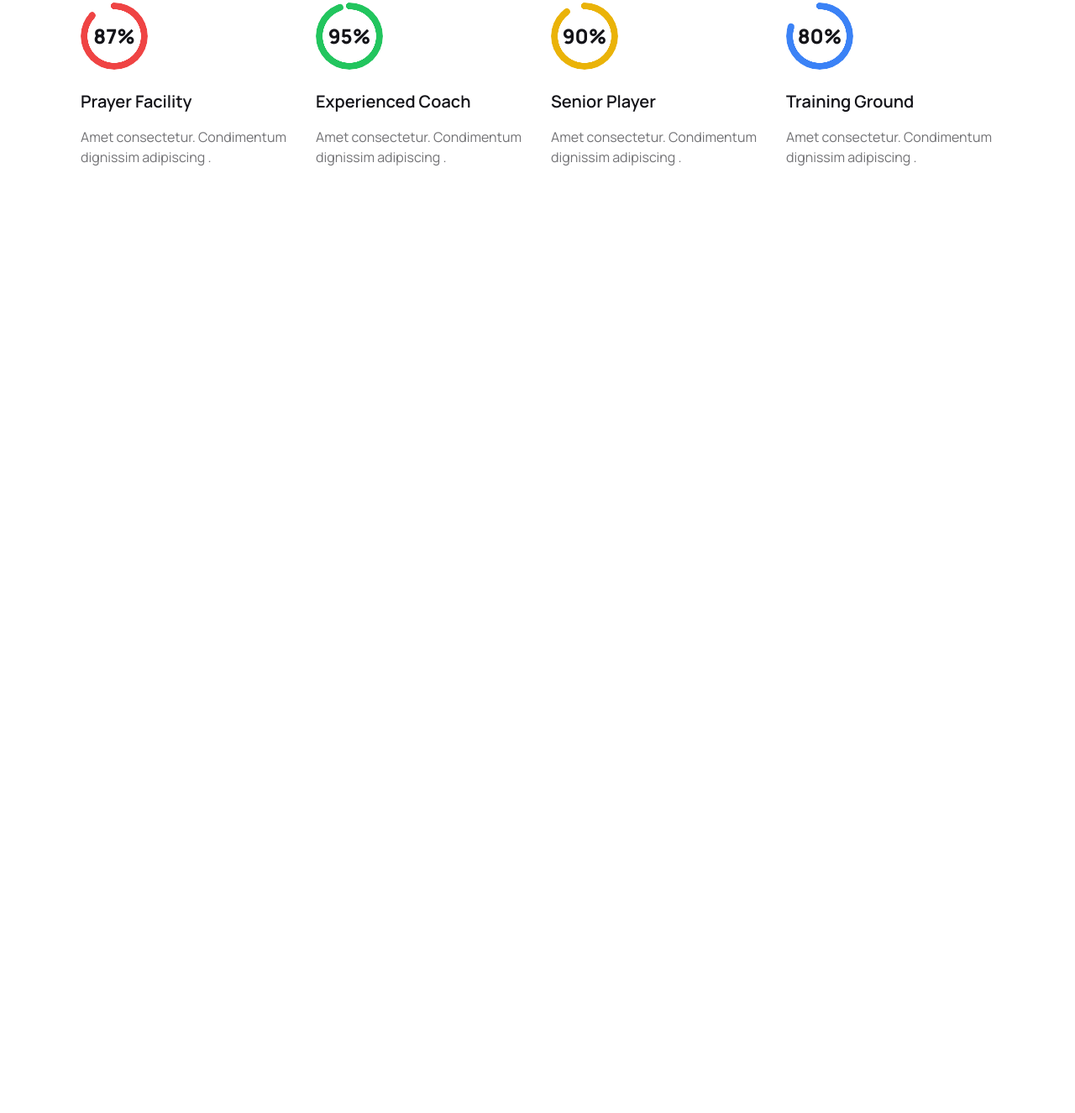
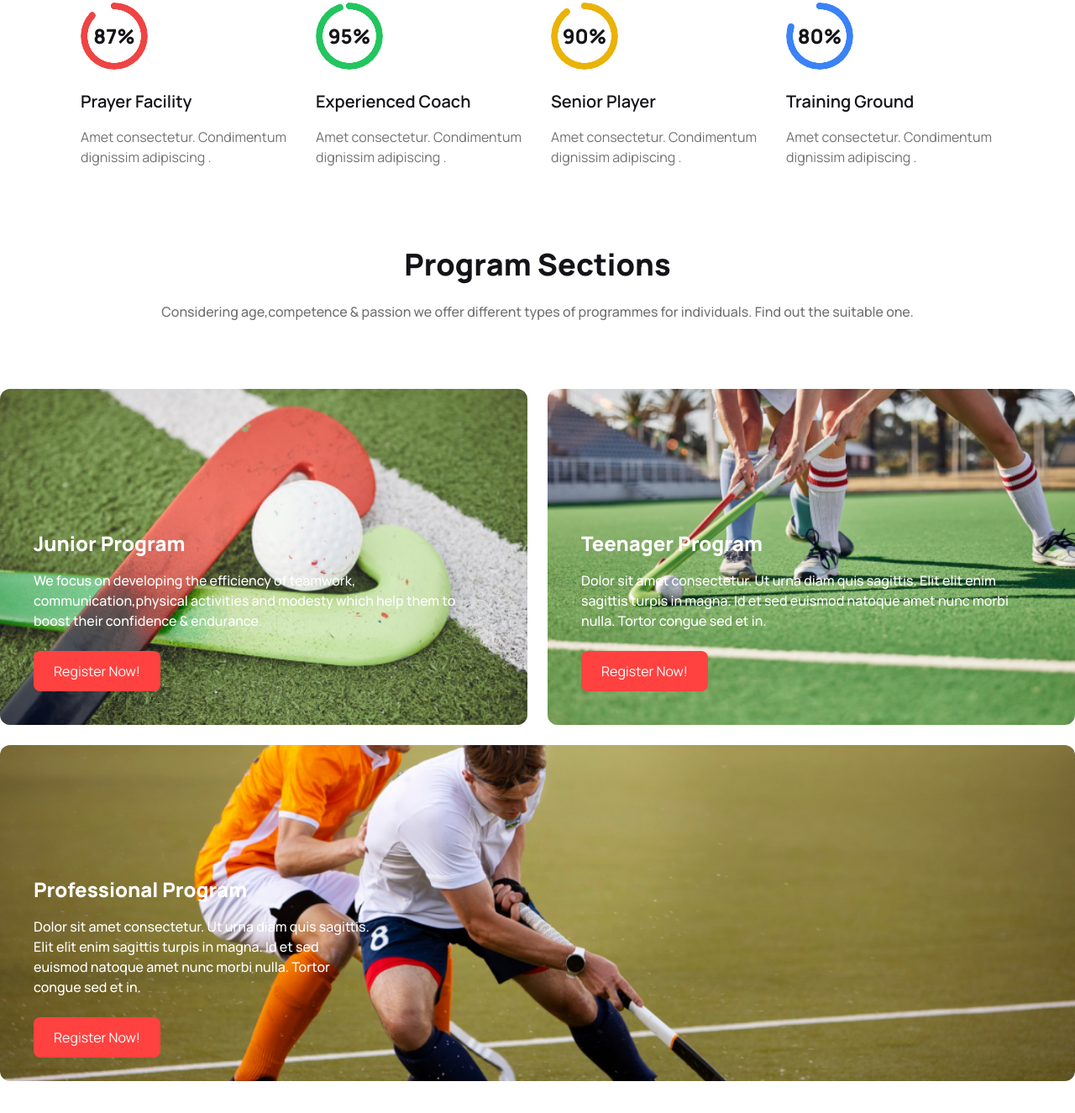
Before and after one commit to Tonmoy6657/Third-Assignment, a plain HTML site: page index.html in a window 1280 px wide. Shown: the part 1311-2636 px from the top of the page at 84% size. Before the commit the page ends 1510 px from the top, so only its background shows below. Drawn offline with nearby package versions, Linux system fonts and the light colour scheme.

Commit message:
program section completed

```diff
--- a/index.html
+++ b/index.html
@@ -130,13 +130,13 @@
         <!-- professional section start -->
         <section>
             <div>
-                <div class="text-center">
-                    <h2 class="text-4xl font-extrabold text-word-color mt-24 mb-6">Professional Hockeys Club</h2>
+                <div class="text-center mt-60 lg:mt-24 ">
+                    <h2 class="text-4xl font-extrabold text-word-color mb-6">Professional Hockeys Club</h2>
                     <p class="font-medium text-[#13131899]">Our club is committed to ensure safe & equal facilities
                         along with the best practice guidance. </p>
                 </div>
 
-                <div class="mt-12 px-24 grid grid-cols-4 gap-8">
+                <div class="mt-12 px-24 grid grid-cols-1 lg:grid-cols-4 gap-8">
                     <div>
                         <div class="radial-progress text-red-500 " style="--value:87;" role="progressbar"> <span
                                 class=" text-word-color text-2xl font-extrabold text-center">87%</span></div>
@@ -169,32 +169,55 @@
         <!-- program sections start -->
 
 
-        <!-- <section>
-            <div class="contain mx-auto">
-                <div>
+        <section>
+            <div class="contain mx-auto my-24">
+                <div class="text-center mb-20">
                     <h2 class="text-4xl font-extrabold text-word-color mt-24 mb-6">Program Sections</h2>
-                    <p class="font-medium text-[#13131899]">Dit amet consectetur. Condimentum dignissim adipiscing aliquam turpis placerat dolor. Purus urna in sit nullam proin. </p>
+                    <p class="font-medium text-[#13131899]">Considering age,competence & passion we offer different
+                        types of programmes for individuals. Find out the suitable one. </p>
                 </div>
-                <div class="grid grid-cols-2 ">
-                    <div class="bg-[linear-gradient(45deg,rgba(0,0,0,0.4),rgba(0,0,0,0.1)),url(./images/2.png)] bg-no-repeat  h-[350px] w-[600px]  text-white  rounded-xl px-10 pb-10 flex flex-col  justify-end items-start">
-                        <h2 class="text-2xl font-extrabold mb-4 col-span-1">Junior Program</h2>
-                        <p class="font-medium mb-6">Dolor sit amet consectetur. Ut urna diam quis sagittis. Elit elit enim sagittis turpis in magna. Id et sed euismod natoque amet nunc morbi nulla. Tortor congue sed et in.</p>
-                        <button class=" bg-primary-color px-6 py-3 text-white rounded-lg">Register Now!</button>
+                <div class="grid grid-cols-1 lg:grid-cols-2 gap-6 ">
+                    <div class="hero h-[400px] lg:col-span-1 rounded-xl" style="background-image: url(./Images/2.png);">
+                        <div
+                            class=" bg-opacity-60 text-white  px-10 pt-32 flex flex-col  justify-end items-start">
+                            <h2 class="text-2xl font-extrabold mb-4">Junior Program</h2>
+                            <p class="font-medium mb-6">We focus on developing the efficiency of teamwork, communication,physical activities and modesty which help them to boost their confidence & endurance.</p>
+                            <button class=" bg-primary-color px-6 py-3 text-white rounded-lg">Register Now!</button>
+                        </div>
                     </div>
-                    <div class="bg-[linear-gradient(45deg,rgba(0,0,0,0.4),rgba(0,0,0,0.1)),url(./images/3.png)] bg-no-repeat  h-[338px] w-[600px] text-white  rounded-xl px-10 pb-10 flex flex-col  justify-end items-start col-span-1">
-                        <h2 class="text-2xl font-extrabold mb-4">Teenager Program</h2>
-                        <p class="font-medium mb-6">Dolor sit amet consectetur. Ut urna diam quis sagittis. Elit elit enim sagittis turpis in magna. Id et sed euismod natoque amet nunc morbi nulla. Tortor congue sed et in.</p>
-                        <button class=" bg-primary-color px-6 py-3 text-white rounded-lg">Register Now!</button>
+                    <div class="hero h-[400px]  lg:col-span-1 rounded-xl" style="background-image: url(./Images/3.png);">
+                        <div
+                            class=" bg-opacity-60 text-white px-10 pt-32 flex flex-col justify-end items-start">
+                            <h2 class="text-2xl font-extrabold mb-4">Teenager Program</h2>
+                            <p class="font-medium mb-6">Dolor sit amet consectetur. Ut urna diam quis sagittis. Elit
+                                elit enim sagittis turpis in magna. Id et sed euismod natoque amet nunc morbi nulla.
+                                Tortor congue sed et in.</p>
+                            <button class=" bg-primary-color px-6 py-3 text-white rounded-lg">Register Now!</button>
+                        </div>
                     </div>
-                    <div class="bg-[linear-gradient(45deg,rgba(0,0,0,0.4),rgba(0,0,0,0.1)),url(./images/4.png)] bg-no-repeat h-[450px] w-[1280px]  text-white  rounded-xl px-10 pb-10 flex flex-col  justify-end items-start col-span-2">
-                        <h2 class="text-2xl font-extrabold mb-4">Professional Program</h2>
-                        <p class="font-medium mb-6">Dolor sit amet consectetur. Ut urna diam quis sagittis. Elit elit enim sagittis turpis in magna. Id et sed euismod natoque amet nunc morbi nulla. Tortor congue sed et in.</p>
-                        <button class=" bg-primary-color px-6 py-3 text-white rounded-lg">Register Now!</button>
+                    <div class="hero h-[400px]  lg:col-span-2 rounded-xl" style="background-image: url(./Images/4.png);">
+                        <div
+                            class=" bg-opacity-60 text-white px-10 pt-32 flex flex-col justify-end items-start">
+                            <h2 class="text-2xl font-extrabold mb-4">Professional Program</h2>
+                            <p class="font-medium mb-6 w-1/3">Dolor sit amet consectetur. Ut urna diam quis sagittis. Elit
+                                elit enim sagittis turpis in magna. Id et sed euismod natoque amet nunc morbi nulla.
+                                Tortor congue sed et in.</p>
+                            <button class=" bg-primary-color px-6 py-3 text-white rounded-lg">Register Now!</button>
+                        </div>
                     </div>
-
                 </div>
             </div>
-         </section> -->
+        </section>
+
+
+
+
+
+
+
+
+
+
 
     </main>
 </body>
```
